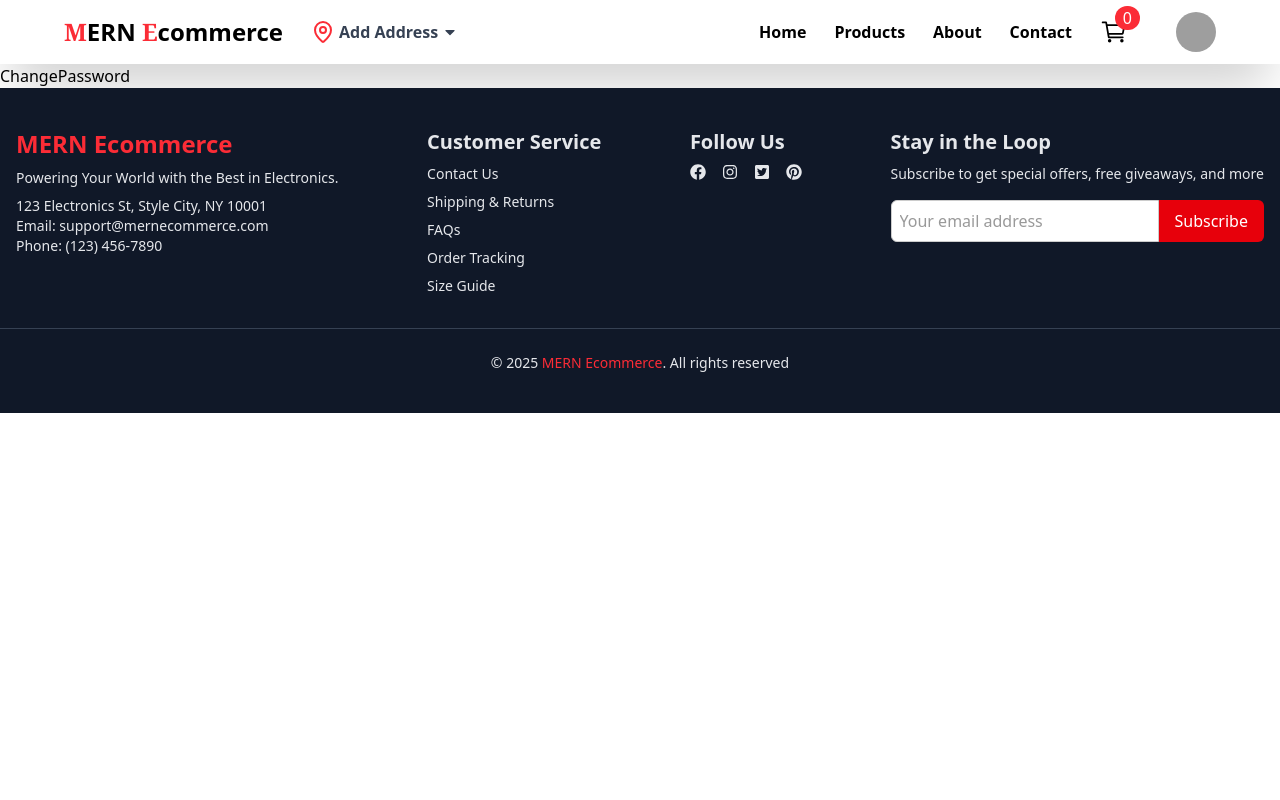
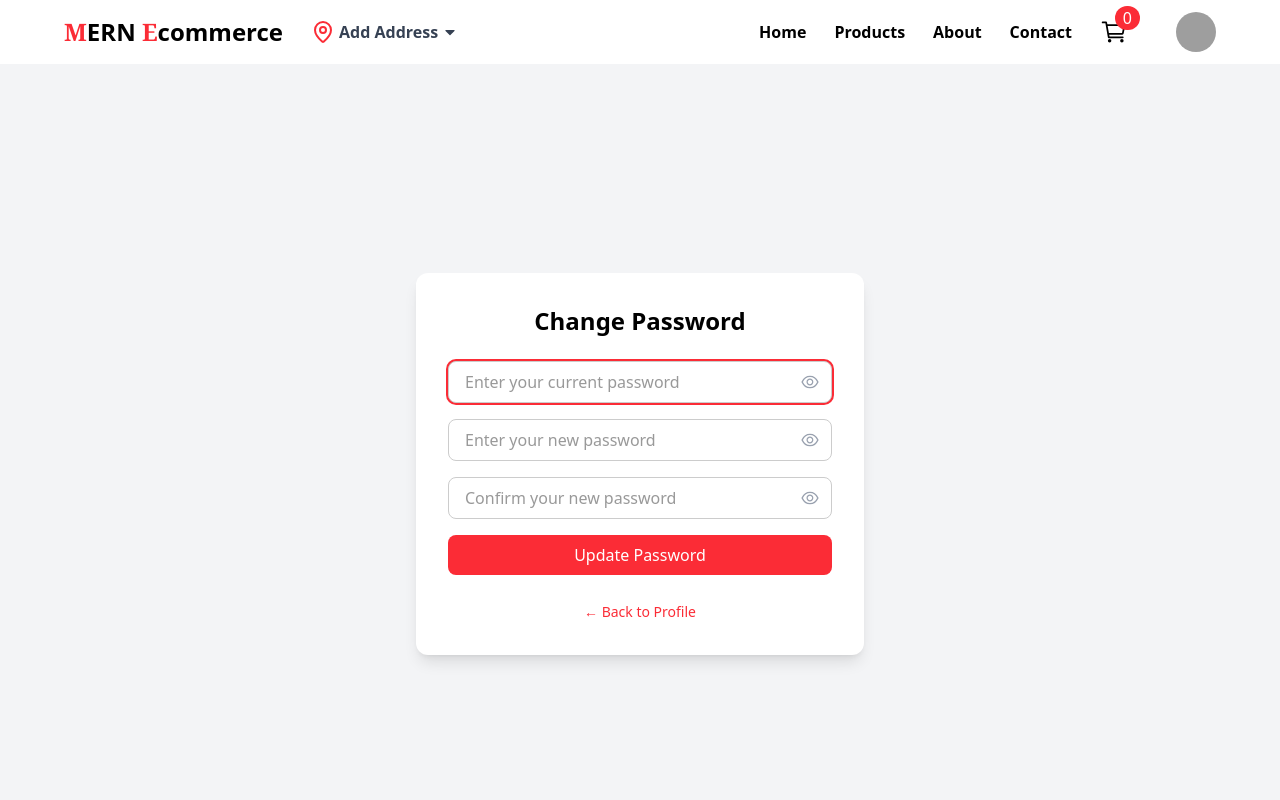
Before and after one commit to agangrade5/MERN-Ecommerce, a React (Vite) app in the folder client/: page /change-password in a window 1280 px wide. Shown: the top 800 px of the page. Built offline with nearby package versions, Linux system fonts and the light colour scheme; no server answers; sample sign-in values are in the browser's storage; grey boxes are pictures that could not be loaded.

Commit message:
Client - Change password implement.

```diff
--- /dev/null
+++ b/client/src/components/PasswordInput.jsx
@@ -0,0 +1,50 @@
+// src/components/PasswordInput.jsx
+import React, { useState } from 'react';
+import { AiOutlineEye, AiOutlineEyeInvisible } from 'react-icons/ai';
+
+const PasswordInput = ({
+    id,
+    name,
+    placeholder,
+    value,
+    onChange,
+    className = "",
+    autoFocus = false,
+    required = false
+}) => {
+    const [showPassword, setShowPassword] = useState(false);
+
+    const togglePasswordVisibility = () => {
+        setShowPassword(!showPassword);
+    };
+
+    return (
+        <div className="relative">
+            <input
+                type={showPassword ? "text" : "password"}
+                id={id}
+                name={name}
+                placeholder={placeholder}
+                value={value}
+                onChange={onChange}
+                autoFocus={autoFocus}
+                required={required}
+                className={`w-full px-4 py-2 pr-12 border rounded-lg focus:outline-none focus:ring-2 focus:ring-red-500 focus:border-transparent transition duration-200 ${className}`}
+            />
+            <button
+                type="button"
+                onClick={togglePasswordVisibility}
+                className="absolute inset-y-0 right-0 flex items-center pr-3 text-gray-400 hover:text-gray-600 focus:outline-none focus:text-gray-600 transition duration-200"
+                tabIndex={-1}
+            >
+                {showPassword ? (
+                    <AiOutlineEyeInvisible className="h-5 w-5" />
+                ) : (
+                    <AiOutlineEye className="h-5 w-5" />
+                )}
+            </button>
+        </div>
+    );
+};
+
+export default PasswordInput;
--- a/client/src/pages/Auth/ChangePassword.jsx
+++ b/client/src/pages/Auth/ChangePassword.jsx
@@ -1,9 +1,95 @@
-import React from 'react'
+import React, { useState } from 'react'
+import { Link, useNavigate } from 'react-router-dom';
+import { toast } from 'react-toastify';
+
+import { changePassword } from '../../api/account';
+import PasswordInput from '../../components/PasswordInput';
 
 const ChangePassword = () => {
+    const [ form, setForm ] = useState({
+        current_password: "",
+        new_password: "",
+        confirm_password: ""
+    });
+    const [ loading, setLoading ] = useState(false);
+
+    const navigate = useNavigate();
+
+    const handleChange = (e) => {
+        setForm({ ...form, [e.target.name]: e.target.value });
+    };
+
+    const handleSubmit = async (e) => {
+        e.preventDefault();
+        setLoading(true);
+        try {
+            const res = await changePassword(form);
+            toast.success(res.data.message);
+            navigate("/profile");
+        } catch (err) {
+            let errorMessage = "Something went wrong";
+            if (Array.isArray(err.response?.data?.message)) {
+                errorMessage = err.response.data.message.join(", ");
+            } else if (typeof err.response?.data?.message === "string") {
+                errorMessage = err.response.data.message;
+            }
+            toast.error(errorMessage);
+        } finally {
+            setLoading(false);
+        }
+    };
+
     return (
-        <div>
-            <h1>ChangePassword</h1>
+        <div className="flex justify-center items-center min-h-screen bg-gray-100">
+            <div className="bg-white shadow-lg rounded-xl p-8 w-full max-w-md">
+                <h2 className="text-2xl font-bold text-center mb-6">Change Password</h2>
+                <form className='flex flex-col gap-4' onSubmit={handleSubmit}>
+                    <PasswordInput
+                        id="current_password"
+                        name="current_password"
+                        placeholder="Enter your current password"
+                        value={form.current_password}
+                        onChange={handleChange}
+                        autoFocus
+                    />
+                    <PasswordInput
+                        id="new_password"
+                        name="new_password"
+                        placeholder="Enter your new password"
+                        value={form.new_password}
+                        onChange={handleChange}
+                    />
+                    <PasswordInput
+                        id="confirm_password"
+                        name="confirm_password"
+                        placeholder="Confirm your new password"
+                        value={form.confirm_password}
+                        onChange={handleChange}
+                    />
+                    <button
+                        type="submit"
+                        disabled={loading}
+                        className="w-full bg-red-500 text-white py-2 rounded-lg hover:bg-red-600 transition disabled:opacity-50 cursor-pointer"
+                    >
+                        {loading ? (
+                            <div className="flex items-center justify-center">
+                                <div className="w-4 h-4 border-2 border-white border-t-transparent rounded-full animate-spin mr-2"></div>
+                                Updating...
+                            </div>
+                        ) : (
+                            "Update Password"
+                        )}
+                    </button>
+                </form>
+                <div className="text-center mt-6">
+                    <Link
+                        to="/profile"
+                        className="text-red-500 hover:text-red-600 text-sm font-medium transition duration-200"
+                    >
+                        ← Back to Profile
+                    </Link>
+                </div>
+            </div>
         </div>
     )
 }
--- a/client/src/pages/Auth/EditProfile.jsx
+++ b/client/src/pages/Auth/EditProfile.jsx
@@ -1,6 +1,6 @@
 import React, { useState, useContext, useEffect } from "react";
 import { toast } from "react-toastify";
-import { useNavigate } from "react-router-dom";
+import { Link, useNavigate } from "react-router-dom";
 
 import { UserContext } from "../../context/UserContext";
 import { updateProfile, changeAvatar } from "../../api/account";
@@ -207,9 +207,24 @@ const EditProfile = () => {
                         disabled={loading}
                         className="w-full bg-red-500 text-white py-2 rounded-lg hover:bg-red-600 transition disabled:opacity-50"
                     >
-                        {loading ? "Updating..." : "Update Profile"}
+                        {loading ? (
+                            <div className="flex items-center justify-center">
+                                <div className="w-4 h-4 border-2 border-white border-t-transparent rounded-full animate-spin mr-2"></div>
+                                Updating...
+                            </div>
+                        ) : (
+                            "Update Profile"
+                        )}
                     </button>
                 </form>
+                <div className="text-center mt-6">
+                    <Link
+                        to="/profile"
+                        className="text-red-500 hover:text-red-600 text-sm font-medium transition duration-200"
+                    >
+                        ← Back to Profile
+                    </Link>
+                </div>
             </div>
         </div>
     );
--- a/client/src/pages/Auth/Login.jsx
+++ b/client/src/pages/Auth/Login.jsx
@@ -4,6 +4,7 @@ import { toast } from "react-toastify";
 
 import { loginUser } from "../../api/auth";
 import { UserContext } from "../../context/UserContext";
+import PasswordInput from "../../components/PasswordInput";
 
 const Login = () => {
     const [form, setForm] = useState({
@@ -70,11 +71,10 @@ const Login = () => {
                         onChange={handleChange}
                         autoFocus
                     />
-                    <input
-                        type="password"
+                    <PasswordInput
+                        id="password"
+                        name="password"
                         placeholder="Password"
-                        className="w-full px-4 py-2 border rounded-lg focus:outline-none focus:ring-2 focus:ring-red-500"
-                        name="password"
                         value={form.password}
                         onChange={handleChange}
                     />
--- a/client/src/pages/Auth/Register.jsx
+++ b/client/src/pages/Auth/Register.jsx
@@ -3,6 +3,7 @@ import { Link, useNavigate } from "react-router-dom";
 import { toast } from "react-toastify";
 
 import { registerUser } from "../../api/auth";
+import PasswordInput from "../../components/PasswordInput";
 
 const Register = () => {
     const [form, setForm] = useState({
@@ -76,16 +77,14 @@ const Register = () => {
                         placeholder="Email"
                         className="w-full px-4 py-2 border rounded-lg focus:outline-none focus:ring-2 focus:ring-red-500"
                     />
-                    <input
-                        type="password"
+                    <PasswordInput
                         name="password"
                         value={form.password}
                         onChange={handleChange}
                         placeholder="Password"
                         className="w-full px-4 py-2 border rounded-lg focus:outline-none focus:ring-2 focus:ring-red-500"
                     />
-                    <input
-                        type="password"
+                    <PasswordInput
                         name="confirm_password"
                         value={form.confirm_password}
                         onChange={handleChange}
--- a/client/src/routes/router.jsx
+++ b/client/src/routes/router.jsx
@@ -39,8 +39,6 @@ const router = createBrowserRouter([
             // Products
             { path: 'products', element: <Products />},
             { path: 'products/:id', element: <SingleProduct />},
-            // Cart
-            { path: 'cart', element: <Cart />},
             // Category
             { path: 'category/:category', element: <CategoryProduct />},
             // Pages
@@ -55,6 +53,8 @@ const router = createBrowserRouter([
                     { path: 'profile', element: <Profile />},
                     { path: 'edit-profile', element: <EditProfile />},
                     { path: 'change-password', element: <ChangePassword />},
+                    // Cart
+                    { path: 'cart', element: <Cart />},
                 ],
             },
         ]
```
